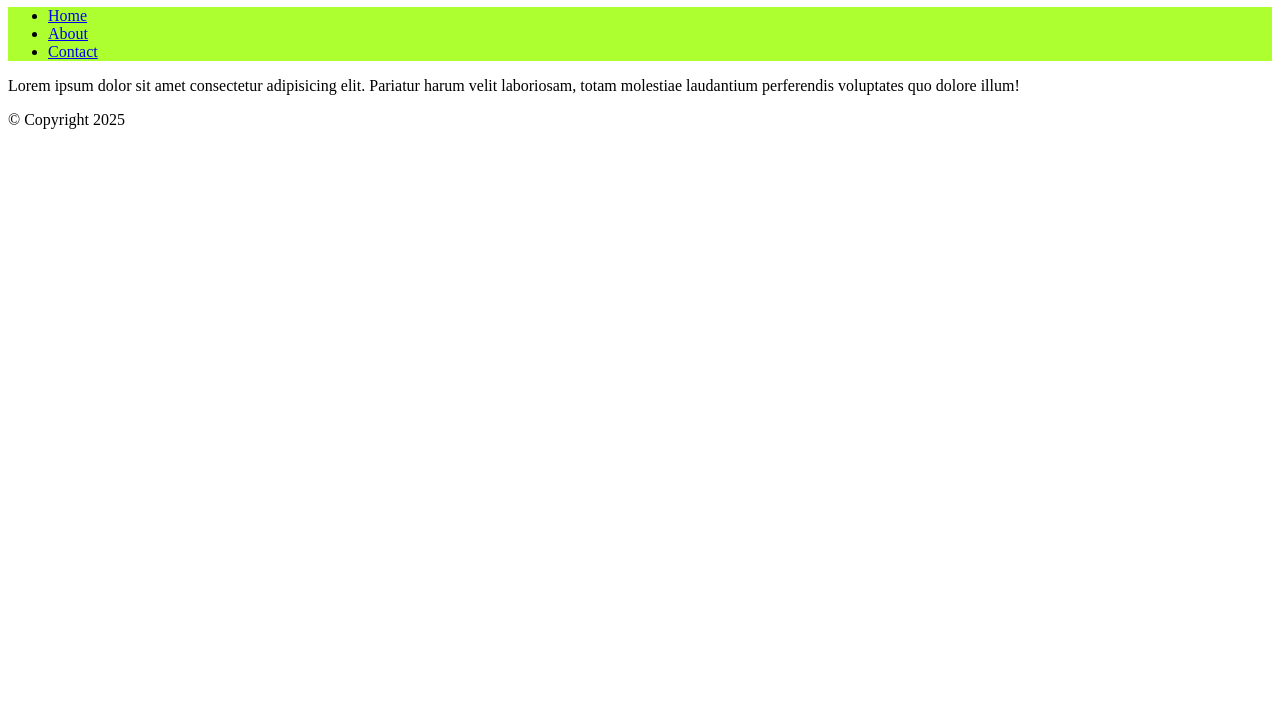
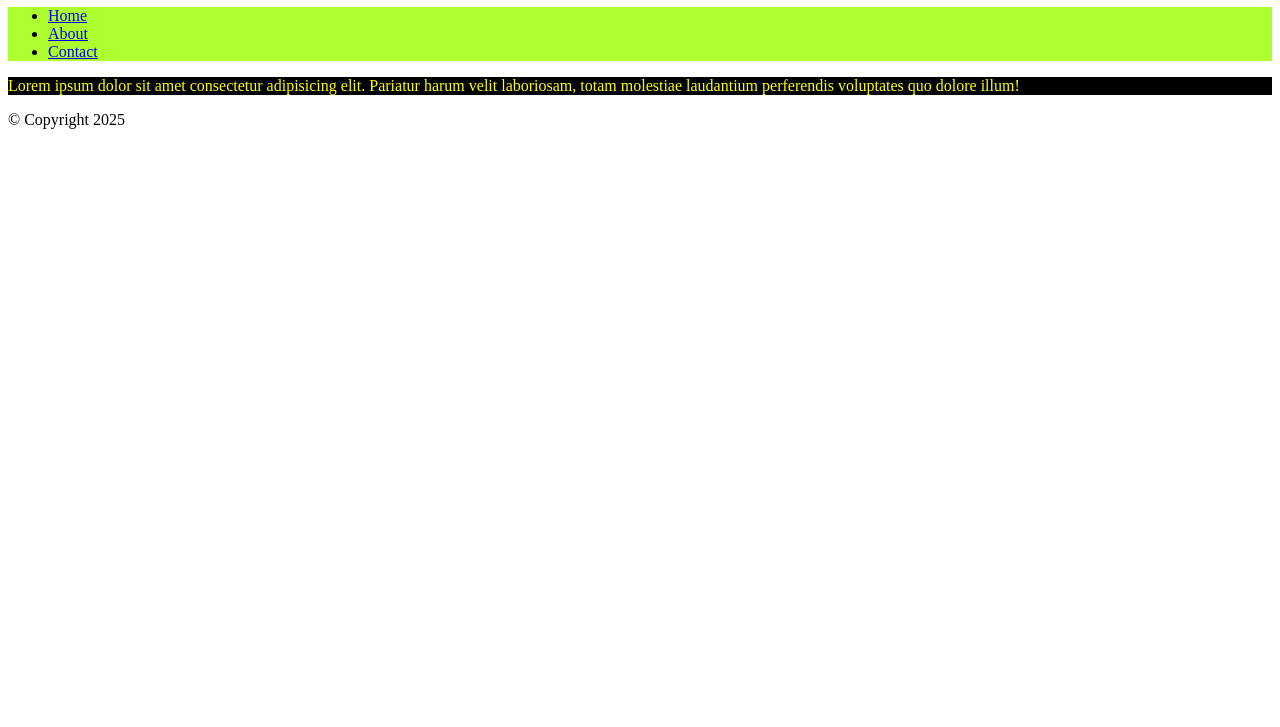
Before and after one commit to agmm7834/test_un0909, a plain HTML site: page index.html in a window 1280 px wide. Shown: the part 73-800 px from the top of the page. Drawn offline with Linux system fonts and the light colour scheme.

Commit message:
added style container in style.css

```diff
--- a/styles.css
+++ b/styles.css
@@ -5,3 +5,8 @@ h1 {
 ul {
     background-color: greenyellow;
 }
+
+.container {
+    background-color: black;
+    color: yellow;
+}
```
